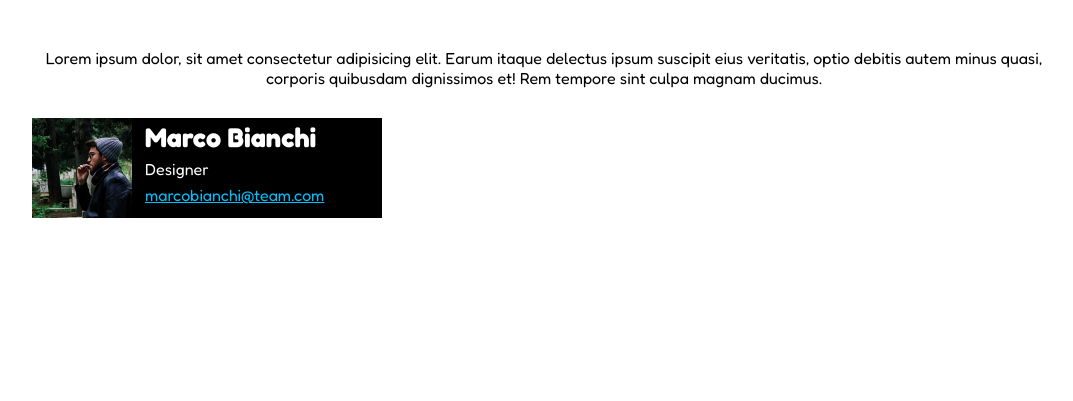
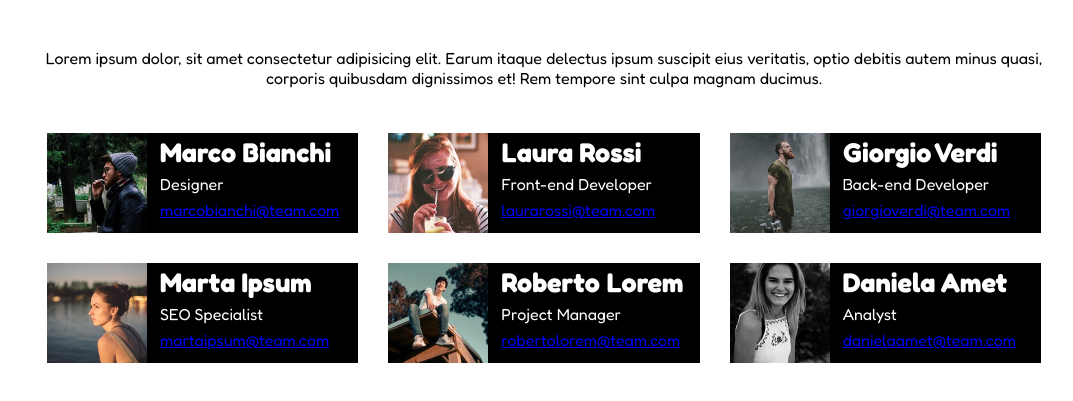
Before and after one commit to DavidC1103/html-css-float-cards, a plain HTML site: page index.html in a window 1280 px wide. Shown: the part 101-502 px from the top of the page, without its empty margins (96-1169 px from the left). Drawn offline with Linux system fonts and the light colour scheme.

Commit message:
last commit

```diff
--- a/css/style.css
+++ b/css/style.css
@@ -7,6 +7,7 @@
 body{
   font-size: 1rem;
   font-family: 'Fredoka', sans-serif;
+
 }
 
 h1{
@@ -25,9 +26,9 @@ p{
 }
 
 img{
-height: 100px;
-width: 100px;
-float: left;
+  height: 100px;
+  width: 100px;
+  float: left;
 }
 
 
@@ -43,8 +44,9 @@ li{
   padding: 3px;
 
 }
-a{
+ahover{
   color:deepskyblue;
+  text-decoration: none;
 }
 
 
@@ -64,13 +66,18 @@ a{
 
 
 
-.info-foto{
-  background-color: black;
-  height: 100px;
-  max-width: 350px;
 
-}
 
 .nome{
   font-size: 27px;
 }
+
+.adj{
+  background-color: black;
+}
+
+.float{
+  float: left;
+  width: calc(100% / 3);
+  padding: 15px;
+}
--- a/index.html
+++ b/index.html
@@ -6,13 +6,14 @@
     <meta name="viewport" content="width=device-width, initial-scale=1.0">
     <link rel="preconnect" href="https://fonts.googleapis.com">
     <link rel="preconnect" href="https://fonts.gstatic.com" crossorigin>
-  <link href="https://fonts.googleapis.com/css2?family=Fredoka:wght@400;700&display=swap" rel="stylesheet">
+    <link
+      href="https://fonts.googleapis.com/css2?family=Fredoka:wght@400;700&display=swap"
+      rel="stylesheet">
     <link rel="stylesheet" href="/css/style.css">
     <title>Meet Our Team</title>
   </head>
 
   <body>
-
     <header>
       <div class="container">
         <h1>Meet Our Team</h1>
@@ -20,34 +21,76 @@
     </header>
 
     <main class=".container">
+
       <p>
-      Lorem ipsum dolor, sit amet consectetur adipisicing elit. Earum itaque delectus ipsum suscipit eius veritatis, optio debitis autem minus quasi, corporis quibusdam dignissimos et! Rem tempore sint culpa magnam ducimus.
+        Lorem ipsum dolor, sit amet consectetur adipisicing elit. Earum itaque
+        delectus ipsum suscipit eius veritatis, optio debitis autem minus quasi,
+        corporis quibusdam dignissimos et! Rem tempore sint culpa magnam
+        ducimus.
       </p>
 
       <section class="container clearfix">
-
-     <div class="info-foto">
-       <div>
-        <img src="img/male1.png" alt="marco">
+          <div class="float">
+            <div class="adj clearfix">
+              <img src="img/male1.png" alt="marco" title="Designer">
               <ul>
                 <li class="nome"><strong>Marco Bianchi</strong></li>
                 <li>Designer</li>
                 <li><a href="#">marcobianchi@team.com</a></li>
               </ul>
-
-
             </div>
-
-
+          </div>
+          <div class="float">
+            <div class="adj clearfix">
+              <img src="img/female1.png" alt="laura" title="Front-end Developer">
+              <ul>
+                <li class="nome"><strong>Laura Rossi</strong></li>
+                <li>Front-end Developer</li>
+                <li><a href="#">laurarossi@team.com</a></li>
+              </ul>
+            </div>
+          </div>
+          <div class="float">
+            <div class="adj clearfix">
+              <img src="img/male2.png" alt="giorgio" title="Back-end Developer">
+              <ul>
+                <li class="nome"><strong>Giorgio Verdi</strong></li>
+                <li>Back-end Developer</li>
+                <li><a href="#">giorgioverdi@team.com</a></li>
+              </ul>
+            </div>
+          </div>
+          <div class="float">
+            <div class="adj clearfix">
+              <img src="img/female2.png" alt="Marta" title="SEO Specialist">
+              <ul>
+                <li class="nome"><strong>Marta Ipsum</strong></li>
+                <li>SEO Specialist</li>
+                <li><a href="#">martaipsum@team.com</a></li>
+              </ul>
+            </div>
+          </div>
+          <div class="float">
+            <div class="adj clearfix">
+              <img src="img/male3.png" alt="Roberto" title="Project Manager">
+              <ul>
+                <li class="nome"><strong>Roberto Lorem</strong></li>
+                <li>Project Manager</li>
+                <li><a href="#">robertolorem@team.com</a></li>
+              </ul>
+            </div>
+          </div>
+          <div class="float">
+            <div class="adj clearfix">
+              <img src="img/female3.png" alt="Daniela" title="Analyst">
+              <ul>
+                <li class="nome"><strong>Daniela Amet</strong></li>
+                <li>Analyst</li>
+                <li><a href="#">danielaamet@team.com</a></li>
+              </ul>
+            </div>
           </div>
       </section>
     </main>
-
-
-
-
-
-
-
   </body>
 </html>
```
Lines whose indentation alone changed are shown as unchanged.
